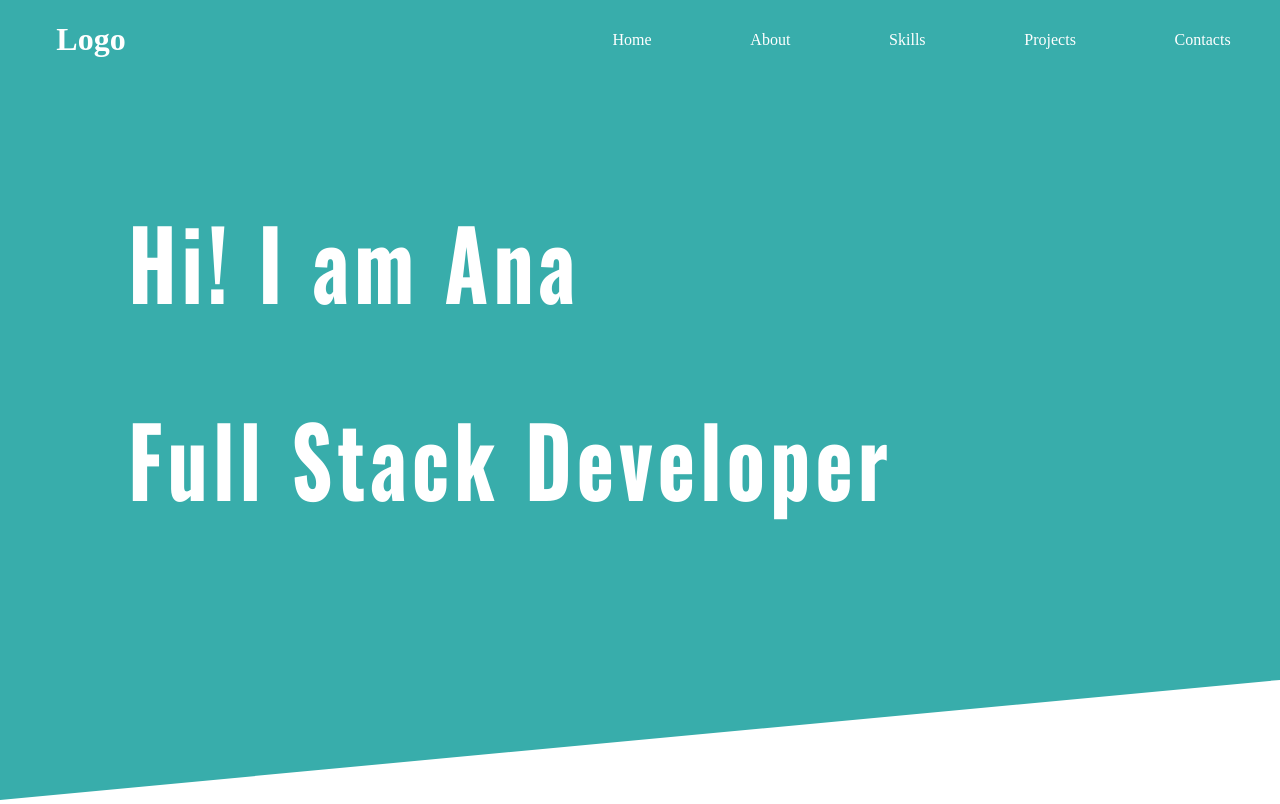
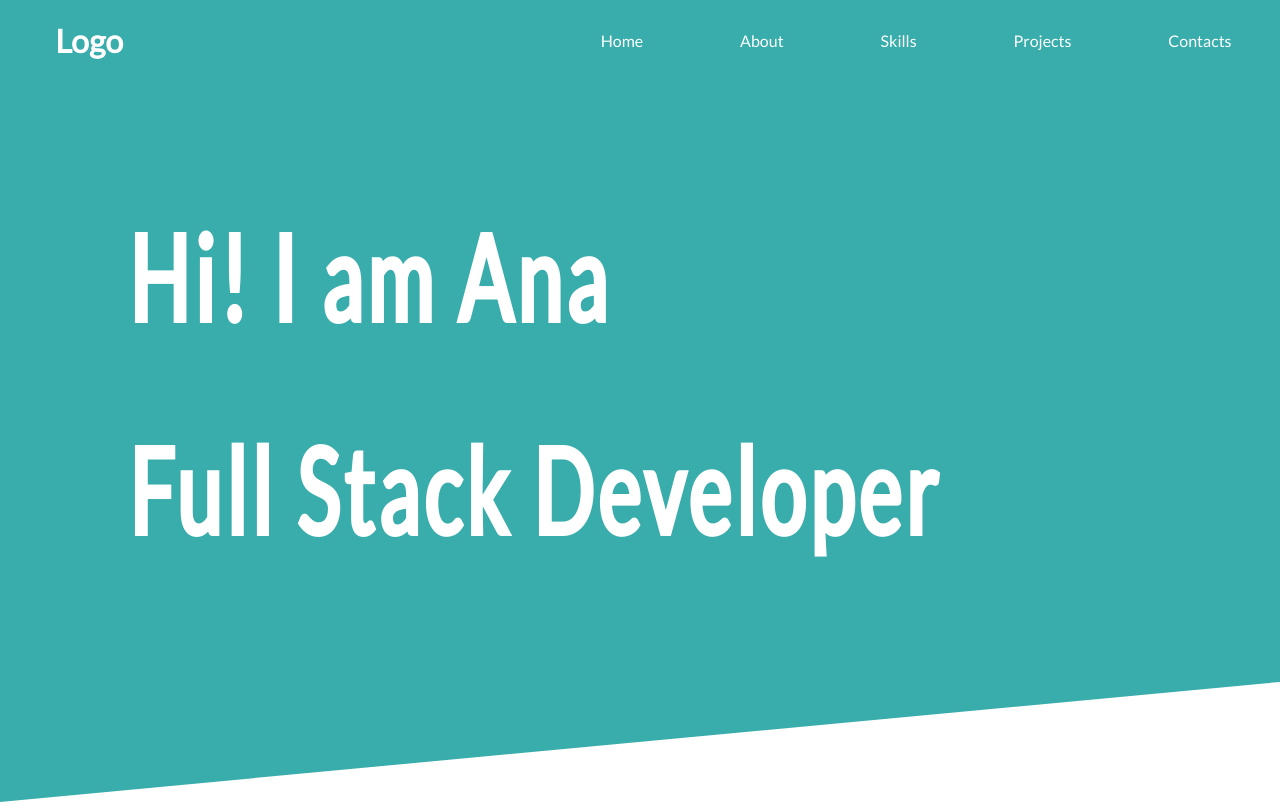
Before and after one commit to anamecia/potfolio, a React (Create React App) app: page / in a window 1280 px wide. Shown: the top 804 px of the page. Built offline with nearby package versions, Linux system fonts and the light colour scheme.

Commit message:
change the body font family to Lato

```diff
--- a/public/index.html
+++ b/public/index.html
@@ -17,7 +17,7 @@
     <link rel="manifest" href="%PUBLIC_URL%/manifest.json" />
 
     <!-- Google Fonts -->
-    <link href="https://fonts.googleapis.com/css2?family=Oswald:wght@400;700&display=swap" rel="stylesheet">
+    <link href="https://fonts.googleapis.com/css2?family=Lato:ital,wght@0,400;1,900&display=swap" rel="stylesheet">
     <!--
       Notice the use of %PUBLIC_URL% in the tags above.
       It will be replaced with the URL of the `public` folder during the build.
--- a/src/index.css
+++ b/src/index.css
@@ -6,6 +6,8 @@ body {
     sans-serif;
   -webkit-font-smoothing: antialiased;
   -moz-osx-font-smoothing: grayscale; */
+  font-family: 'Lato', sans-serif;
+  font-weight: 400;
   height: 100vh;
   display: flex;
   justify-content: center;
--- a/src/styles/Home.css
+++ b/src/styles/Home.css
@@ -23,9 +23,9 @@
 .home-sub-container h1{
     font-size: 5rem;
     font-weight: 700;
-    font-family: 'Oswald', sans-serif;
+    /* font-family: 'Oswald', sans-serif; */
     letter-spacing: 0.3rem;
-    transform: scaleY(1.2);
+    transform: scaleY(1.5);
     animation: moveUp 1s .5s ease-out ;
     animation-fill-mode: backwards;
 }
```
